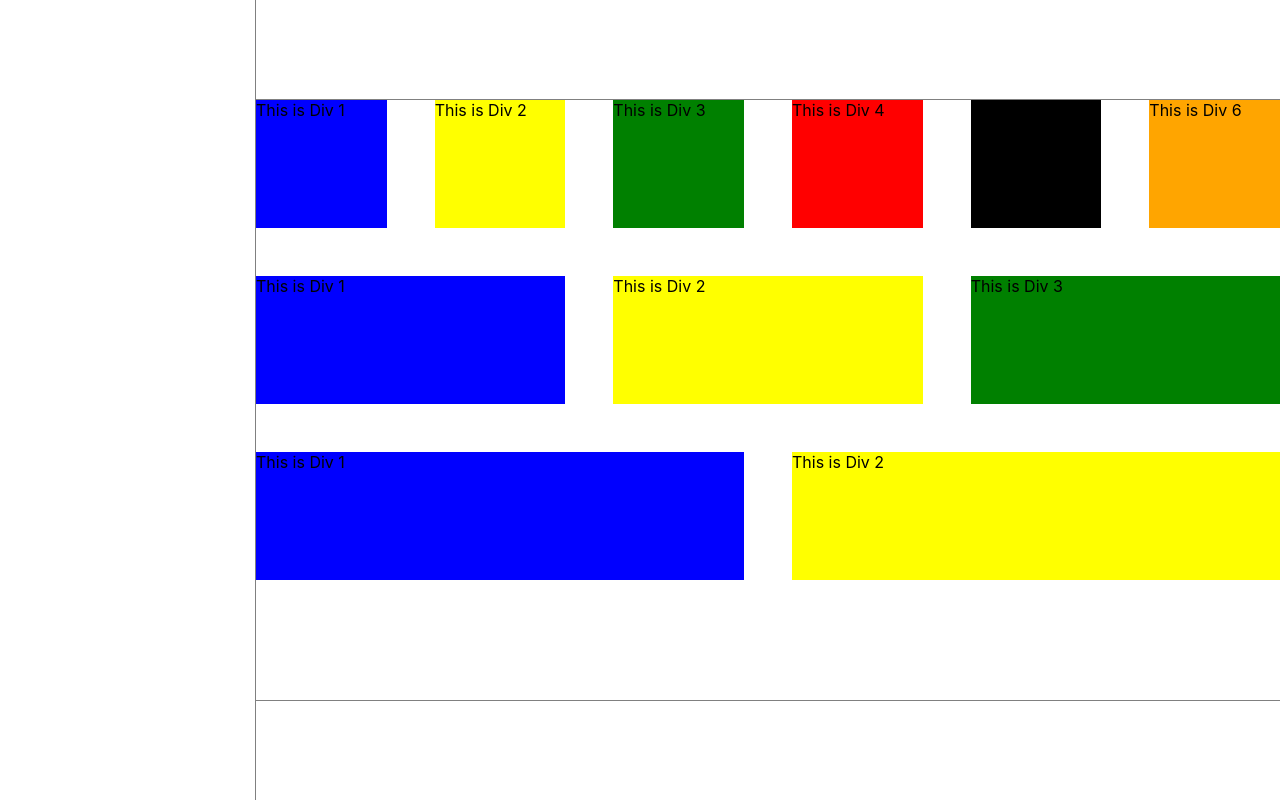
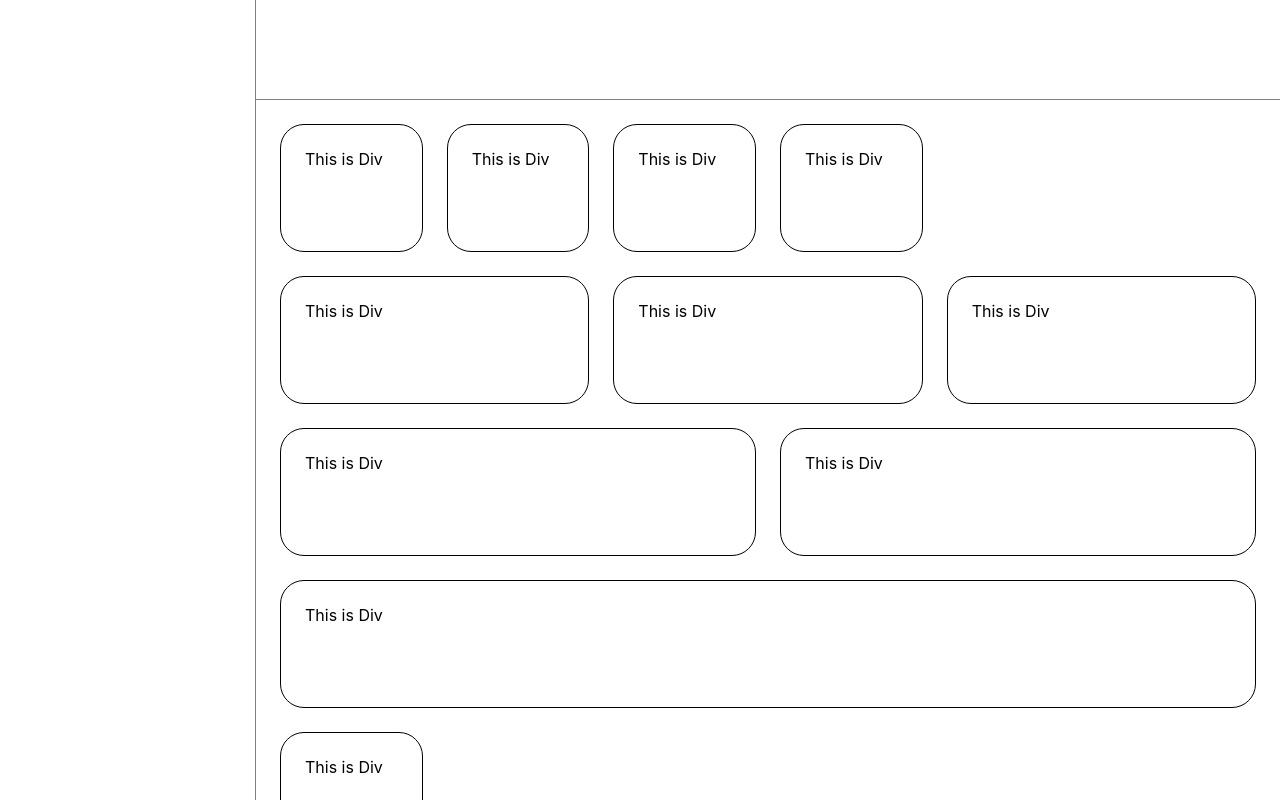
Before and after one commit to marckraw/secret-dashboard-project, a Next.js app: page / in a window 1280 px wide. Built offline with nearby package versions, Linux system fonts and the light colour scheme.

Commit message:
Add special sutface component for dashboard items

```diff
--- a/components/main-content/main-content.module.scss
+++ b/components/main-content/main-content.module.scss
@@ -1,7 +1,7 @@
 .container {
   display: grid;
-  grid-gap: 48px;
-  margin-bottom: 48px;
+  grid-gap: 24px;
+  margin-bottom: 24px;
 }
 
 .grid_columns {
--- /dev/null
+++ b/components/surface/surface.module.scss
@@ -0,0 +1,5 @@
+.container {
+  border-radius: 24px;
+  border: 1px solid black;
+  padding: 24px;
+}
--- /dev/null
+++ b/components/surface/surface.tsx
@@ -0,0 +1,21 @@
+import {FC, HTMLAttributes, ReactNode} from "react";
+import classNames from "classnames";
+import s from './surface.module.scss';
+
+interface ISurfaceProps extends HTMLAttributes<HTMLDivElement>{
+    children: ReactNode
+}
+
+const Surface: FC<ISurfaceProps> = ({
+    children,
+    className,
+    ...rest
+}) => {
+    return (
+        <div className={classNames(className, s.container)} {...rest}>
+            {children}
+        </div>
+    )
+}
+
+export default Surface
--- a/pages/index.tsx
+++ b/pages/index.tsx
@@ -1,61 +1,71 @@
 import type { NextPage } from 'next'
 import Head from 'next/head'
 import classNames from "classnames";
-import styles from '../styles/main.module.scss'
+import s from '../styles/main.module.scss'
 import MainContent from "../components/main-content/main-content";
+import Surface from "../components/surface/surface";
 
 const Main: NextPage = () => {
-    console.log(styles)
   return (
       <>
           <Head>
               <title>Secret Dashboard Project - Main</title>
           </Head>
-          <div className={styles.container}>
-              <header className={styles.header}>
+          <div className={s.container}>
+              <header className={s.header}>
 
               </header>
-              <main className={styles.main}>
+              <main className={s.main}>
                   <MainContent cols={6}>
-                      {
-                          [1,2,3,4,5,6].map((id, index) => {
-                              return (
-                                  <div key={index} className={classNames(styles.item, styles['item_' + id])}>
-                                      This is Div {id}
-                                  </div>
-                              )
-                          })
-                      }
+                      <Surface className={classNames(s.item)}>
+                          This is Div
+                      </Surface>
+                      <Surface className={classNames(s.item)}>
+                          This is Div
+                      </Surface>
+                      <Surface className={classNames(s.item)}>
+                          This is Div
+                      </Surface>
+                      <Surface className={classNames(s.item)}>
+                          This is Div
+                      </Surface>
                   </MainContent>
                   <MainContent cols={3}>
-                      {
-                          [1,2,3].map((id, index) => {
-                              return (
-                                  <div key={index} className={classNames(styles.item, styles['item_' + id])}>
-                                      This is Div {id}
-                                  </div>
-                              )
-                          })
-                      }
+                      <Surface className={classNames(s.item)}>
+                          This is Div
+                      </Surface>
+                      <Surface className={classNames(s.item)}>
+                          This is Div
+                      </Surface>
+                      <Surface className={classNames(s.item)}>
+                          This is Div
+                      </Surface>
                   </MainContent>
                   <MainContent cols={2}>
-                      {
-                          [1,2].map((id, index) => {
-                              return (
-                                  <div key={index} className={classNames(styles.item, styles['item_' + id])}>
-                                      This is Div {id}
-                                  </div>
-                              )
-                          })
-                      }
+                      <Surface className={classNames(s.item)}>
+                          This is Div
+                      </Surface>
+                      <Surface className={classNames(s.item)}>
+                          This is Div
+                      </Surface>
+                  </MainContent>
+                  <MainContent cols={1}>
+                      <Surface className={classNames(s.item)}>
+                          This is Div
+                      </Surface>
+                  </MainContent>
+                  <MainContent cols={6}>
+                      <Surface className={classNames(s.item)}>
+                          This is Div
+                      </Surface>
                   </MainContent>
               </main>
-              <aside className={styles.aside}>
+              <aside className={s.aside}>
                   <nav>
 
                   </nav>
               </aside>
-              <footer className={styles.footer}>
+              <footer className={s.footer}>
 
               </footer>
           </div>
--- a/styles/main.module.scss
+++ b/styles/main.module.scss
@@ -25,6 +25,7 @@
 
 .main {
   grid-area: main;
+  padding: 24px;
 }
 
 .footer {
@@ -37,26 +38,4 @@
   position: relative;
   width: 100%;
   height: 128px;
-
-  &_1 {
-    background-color: blue;
-  }
-
-  &_2 {
-    background-color: yellow;
-  }
-
-  &_3 {
-    background-color: green;
-  }
-
-  &_4 {
-    background-color: red;
-  }
-  &_5 {
-    background-color: black;
-  }
-  &_6 {
-    background-color: orange;
-  }
 }
```
